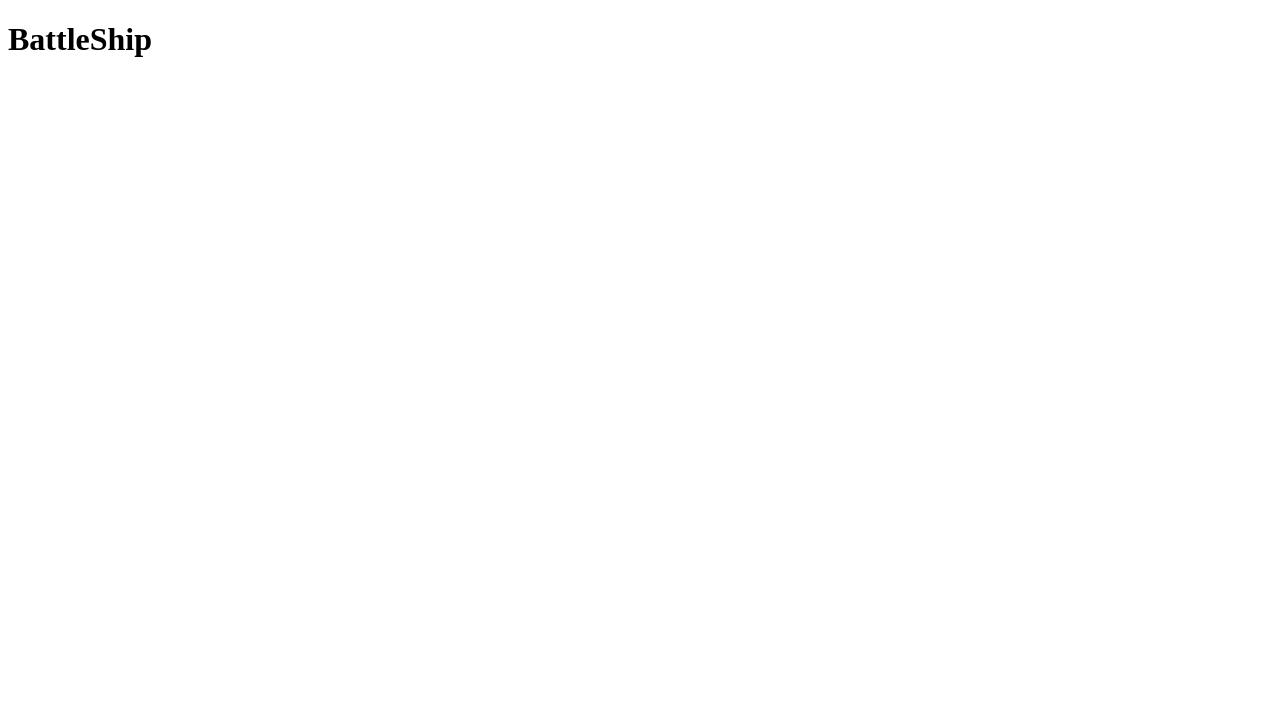
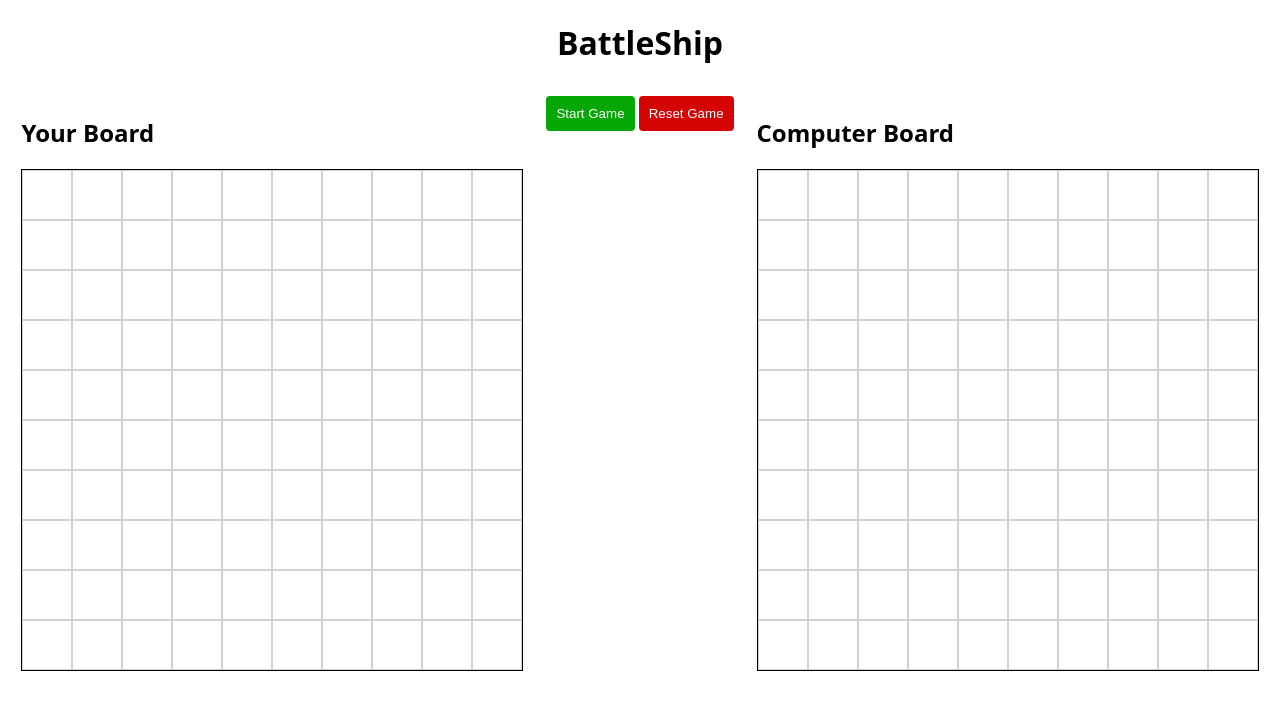
Before and after one commit to ItsJady-Taken/battleShip, a website built with webpack: page src/index.html in a window 1280 px wide. Built offline with nearby package versions, Linux system fonts and the light colour scheme.

Commit message:
Battle ship web app still in progress

```diff
--- a/package.json
+++ b/package.json
@@ -5,7 +5,7 @@
   "main": "index.js",
   "scripts": {
     "test": "jest",
-    "build": "webpack"
+    "build": "webpack --watch"
   },
   "keywords": [],
   "author": "",
--- /dev/null
+++ b/src/apps/domModules.js
@@ -0,0 +1,67 @@
+
+import { RealPlayer } from "./player";
+import { ComputerPlayer } from "./player";
+
+
+function createBoard(size) {
+    // get the size of the board
+    const boardSize = size * size;
+
+    // create the gameboard grid for player and computer
+    const gameBoard = document.querySelectorAll('.gameBoard');
+    gameBoard.forEach((board) => {
+        board.style.display = 'grid';
+        board.style.gridTemplateColumns = `repeat(${size}, 1fr)`;
+        board.style.gridTemplateRows = `repeat(${size}, 1fr)`;
+
+
+        // create the cells for the gameboard
+        for (let i = 0; i < boardSize; i++) {
+             const boardCell = document.createElement('div');
+            boardCell.classList.add('boardCell');
+
+            board.appendChild(boardCell);
+        }
+
+    })
+    // Start the game when the game, when the start button is clicked
+   const startGameBtn = document.getElementById('start-game');
+    startGameBtn.addEventListener('click', () => {
+        console.log('start game button clicked');
+        startGame();
+    })
+}
+
+function startGame() {
+    const player = new RealPlayer();
+    const computer = new ComputerPlayer();
+
+    const playerBoard = player.newBoard;
+    const computerBoard = computer.newBoard;
+
+    const numShips = 1;
+
+    const shipLength = 5;
+
+    playerBoard.addShipY(3, 4, shipLength);
+    computerBoard.addShipY(3, 4, shipLength);
+
+    const gameBoard = document.querySelectorAll('.gameBoard');
+    gameBoard.innerHTML = '';
+    gameBoard.forEach((board) => {
+        for (let i = 0; i < 10; i++) {
+            for (let j = 0; j < 10; j++) {
+            const cell = document.createElement('div');
+            cell.classList.add('cell');
+
+            if (playerBoard.board[i][j] !== null && computerBoard.board[i][j] !== null) {
+                cell.classList.add('ship');
+            }
+
+            board.appendChild(cell);
+            }
+        }
+    })
+
+}
+export { createBoard, startGame };
--- a/src/apps/player.js
+++ b/src/apps/player.js
@@ -3,14 +3,20 @@ import GameBoard from "./gameBoard";
 class Player {
     constructor(type) {
         this.type = type;
-        this.board = new GameBoard();
+        this.newBoard = new GameBoard();
     }
 }
 
 class RealPlayer extends Player {
-    constructor() {}
+    constructor() {
+        super('human');
+    }
 }
 
 class ComputerPlayer extends Player {
-    constructor() {}
+    constructor() {
+        super('computer');
+    }
 }
+
+export { RealPlayer, ComputerPlayer };
--- a/src/index.html
+++ b/src/index.html
@@ -6,6 +6,25 @@
         <title>BattleShip</title>
     </head>
     <body>
-        <h1>BattleShip</h1>
+        <main>
+            <header>
+                <h1>BattleShip</h1>
+            </header>
+            <section class="game-section">
+                <div>
+                    <h2>Your Board</h2>
+                    <div class="gameBoard"></div>
+                </div>
+                <div class="game-buttons">
+                    <button id="start-game" aria-label="Start Game"><label>Start Game</label></button>
+                    <button id="reset-game" aria-label="Reset Game"> <label>Reset Game</label></button>
+                </div>
+                <div>
+                    <h2>Computer Board</h2>
+                    <div class="gameBoard"></div>
+                </div>
+            </section>
+        </main>
+
     </body>
 </html>
--- a/src/index.js
+++ b/src/index.js
@@ -1 +1,14 @@
 import './styles/main.scss';
+import realPlayer from './apps/player';
+
+
+import { createBoard, startGame } from './apps/domModules';
+
+document.addEventListener('DOMContentLoaded', () => {
+    createBoard(10);
+});
+
+// const startGameBtn = document.getElementById('start-game');
+// startGameBtn.addEventListener('click', () => {
+//     createBoard(10);
+// })
--- a/src/styles/main.scss
+++ b/src/styles/main.scss
@@ -0,0 +1,75 @@
+body {
+    margin: 0;
+    padding: 0;
+    font-family: system-ui, -apple-system, BlinkMacSystemFont, 'Segoe UI', Roboto, Oxygen, Ubuntu, Cantarell, 'Open Sans', 'Helvetica Neue', sans-serif;
+}
+
+section {
+    display: flex;
+    justify-content: flex-start;
+}
+
+header {
+    text-align: center;
+}
+
+.game-section {
+    display: flex;
+    padding: 10px;
+    justify-content: space-around;
+}
+
+.gameBoard {
+    width: 500px;
+    height: 500px;
+    max-height: 500px;
+    max-width: 500px;
+    margin: 0 auto;
+    border: 1px solid black;
+}
+
+.boardCell {
+    border: 1px solid rgb(211, 209, 209);
+}
+
+#start-game {
+    background-color: rgb(4, 167, 4);
+    color: white;
+    padding: 10px;
+    border: none;
+    border-radius: 4px;
+}
+
+#start-game:hover {
+    cursor: pointer;
+    background-color: rgb(0, 128, 0);
+}
+
+#start-game:active {
+    background-color: rgb(0, 128, 0);
+    transform: scale(0.98);
+    box-shadow: 3px 2px 22px 1px rgba(0, 0, 0, 0.24);
+}
+
+#reset-game {
+    background-color: rgb(212, 4, 4);
+    color: white;
+    padding: 10px;
+    border: none;
+    border-radius: 4px;
+}
+
+#reset-game:hover {
+    cursor: pointer;
+    background-color: rgb(122, 3, 3);
+}
+
+#reset-game:active {
+    background-color: rgb(128, 0, 0);
+    transform: scale(0.98);
+    box-shadow: 3px 2px 22px 1px rgba(0, 0, 0, 0.24);
+}
+
+.ship {
+    background-color: rgb(0, 0, 0);
+}
```
Also changed, not shown: tests/index.test.js (+1 -1 lines), dist/index.html, dist/main.js, src/assets/large-ship.jpg (added).
